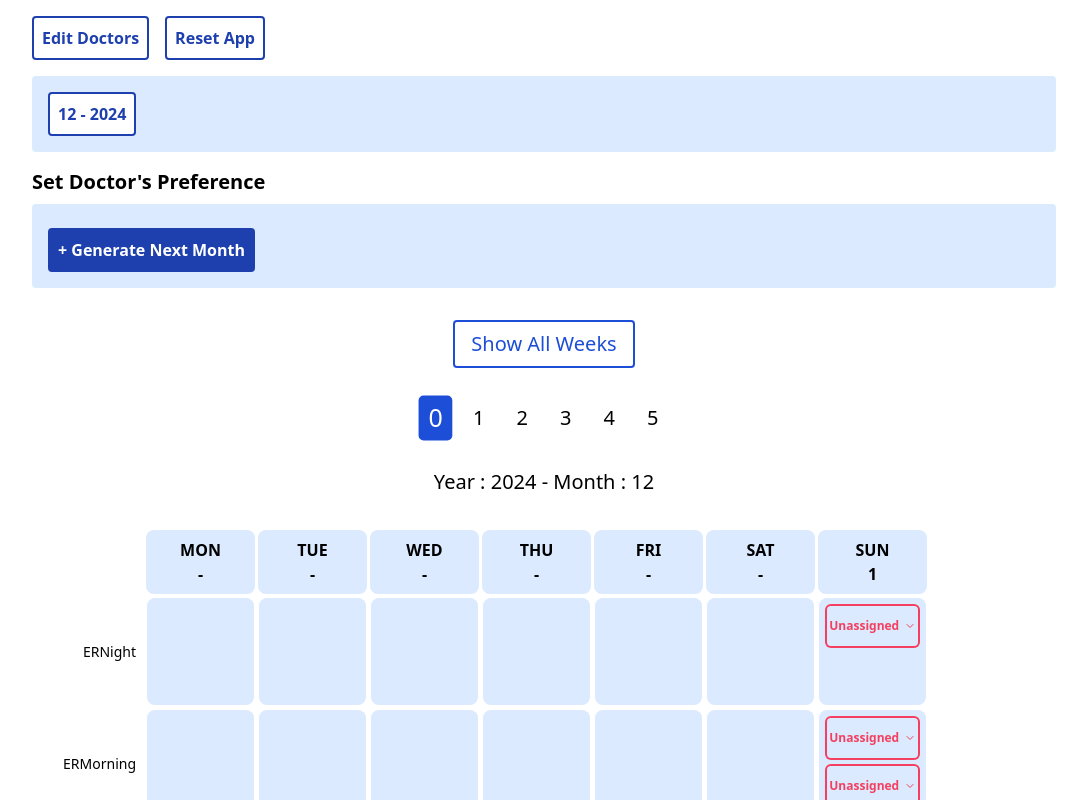
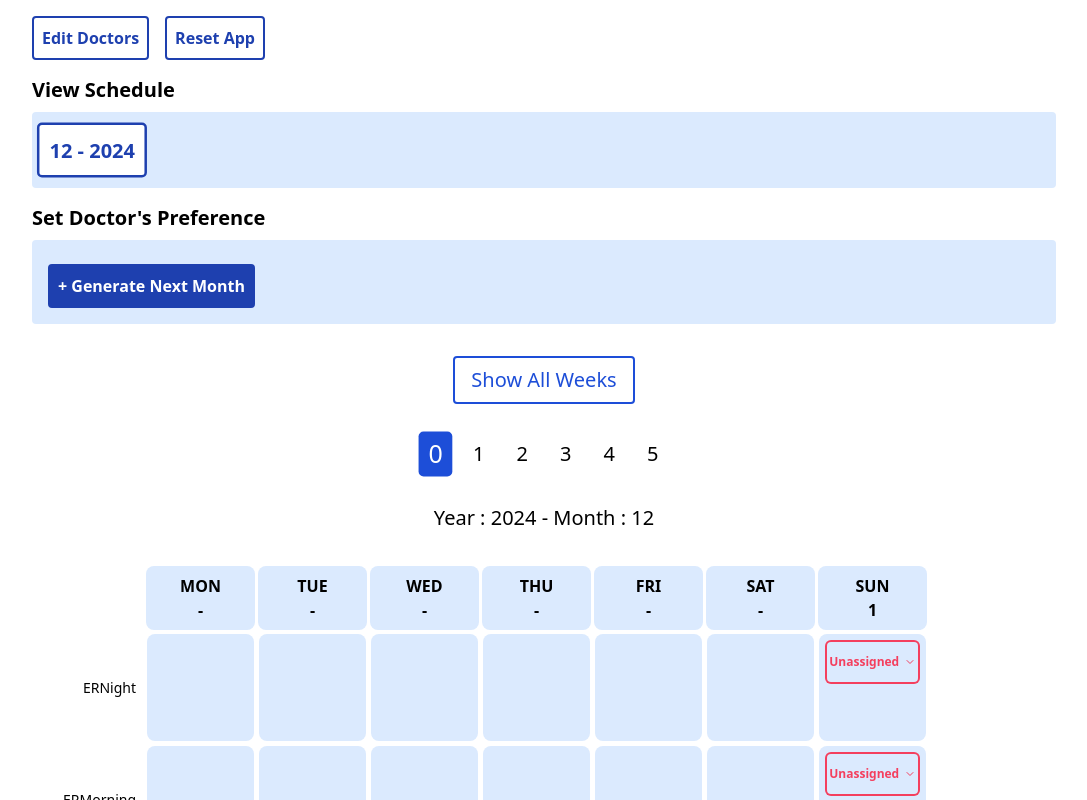
Before and after one commit to Subhavich/doc-sche, a React (Vite) app: page / in a window 1280 px wide. Both pictures are taken after typing "Sample" into the empty fields and a click on the button "Generate Schedule". Shown: the top 800 px of the page, without its empty margins (96-1183 px from the left). Built offline with nearby package versions, Linux system fonts and the light colour scheme.

Commit message:
style active History page

```diff
--- a/src/App.jsx
+++ b/src/App.jsx
@@ -253,12 +253,16 @@ function App() {
         <ClearStorageButton />
       </Bar>
       {loadFromLocalStorage("isGenerated") && display === "table" && (
+        <>
+          <h3 className="text-xl mb-2 font-semibold">View Schedule</h3>
           <HistoryPagination
             handleAddNewMonth={handleAddNewMonth}
             workHistory={workHistory}
             tableSlots={tableSlots}
             handleSelectPage={handleSelectPage}
+            activePage={activePage}
           />
+        </>
       )}
 
       {display === "edit" && (
--- a/src/AppComponents.jsx
+++ b/src/AppComponents.jsx
@@ -61,13 +61,16 @@ export const HistoryPagination = ({
   handleAddNewMonth,
   tableSlots,
   handleSelectPage,
+  activePage,
 }) => {
   return (
     <div className="bg-blue-100 mb-4 p-4 rounded space-x-4">
       {workHistory.map((month, ind) => {
         return (
           <button
-            className={`${baseButton} bg-white`}
+            className={`${baseButton} bg-white ${
+              activePage === ind ? " scale-125" : "null"
+            }`}
             key={ind}
             onClick={() => handleSelectPage(ind)}
           >
--- a/src/EditPage.jsx
+++ b/src/EditPage.jsx
@@ -123,9 +123,7 @@ function DoctorSection({
   return (
     <>
       <div className=" px-4 mb-4 space-y-2">
-        {config.doctors.length > 0 && (
-          <h3 className="font-semibold  text-xl">Add or Delete doctors</h3>
-        )}
+        <h3 className="font-semibold mt-6 text-xl">Add or Delete doctors</h3>
 
         <div className="grid grid-cols-12 gap-2">
           {config.doctors.map((doctor, ind) => (
```
Lines whose indentation alone changed are shown as unchanged.
